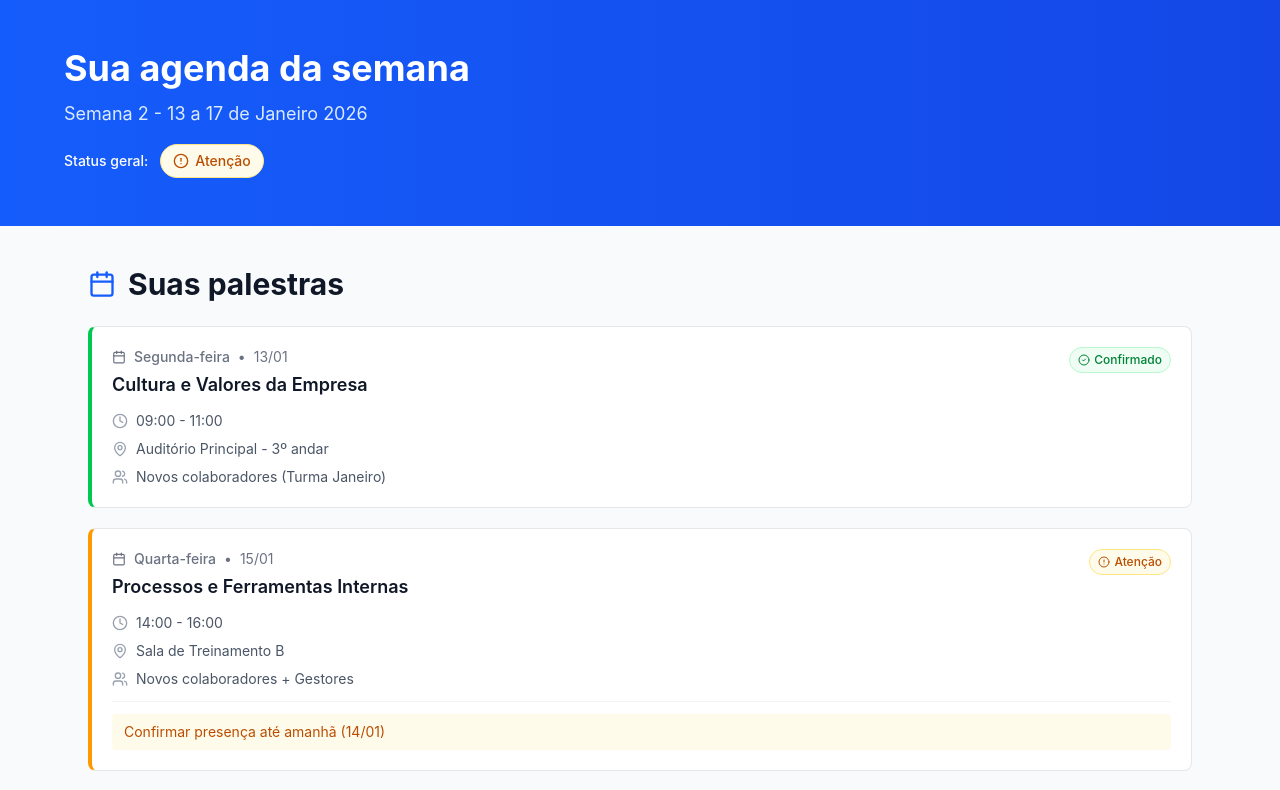
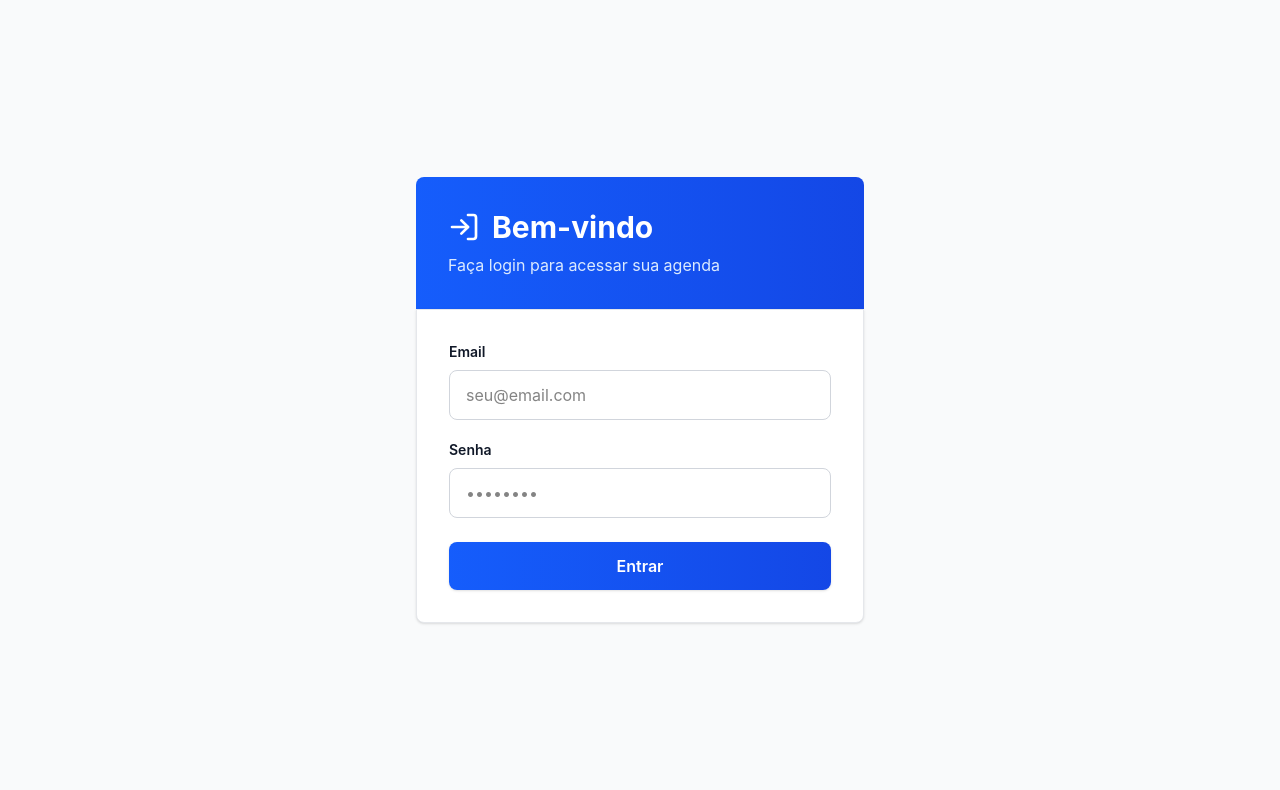
Before and after one commit to Cairo-Carneiro/Week-pag, a React (Vite) app in the folder Frontend/: page / in a window 1280 px wide. Shown: the top 790 px of the page. Built offline with nearby package versions, Linux system fonts and the light colour scheme.

Commit message:
Feat:Corrigido

```diff
--- a/Frontend/package.json
+++ b/Frontend/package.json
@@ -36,8 +36,8 @@
     "@radix-ui/react-slot": "1.1.2",
     "@radix-ui/react-switch": "1.1.3",
     "@radix-ui/react-tabs": "1.1.3",
+    "@radix-ui/react-toggle": "1.1.2",
     "@radix-ui/react-toggle-group": "1.1.2",
-    "@radix-ui/react-toggle": "1.1.2",
     "@radix-ui/react-tooltip": "1.1.8",
     "class-variance-authority": "0.7.1",
     "clsx": "2.1.1",
@@ -55,6 +55,7 @@
     "react-popper": "2.3.0",
     "react-resizable-panels": "2.1.7",
     "react-responsive-masonry": "2.7.1",
+    "react-router-dom": "^7.12.0",
     "react-slick": "0.31.0",
     "recharts": "2.15.2",
     "sonner": "2.0.3",
--- a/Frontend/src/login/login.tsx
+++ b/Frontend/src/login/login.tsx
@@ -1,4 +1,6 @@
 import { useForm } from 'react-hook-form';
+import { useNavigate } from 'react-router-dom';
+import { LogIn } from 'lucide-react';
 
 interface LoginFormData {
     email: string;
@@ -12,15 +14,40 @@ function LoginPage() {
         formState: { errors }
     } = useForm<LoginFormData>();
 
+    const navigate = useNavigate();
+
     const onSubmit = (data: LoginFormData) => {
         console.log(data);
+        navigate('/dashboard');
     };
 
     return (
-        <form onSubmit={handleSubmit(onSubmit)}>
-            <div>
+        <div className="min-h-screen bg-gray-50 flex items-center justify-center px-6">
+            {/* Card de Login */}
+            <div className="w-full max-w-md">
+                {/* Header com gradiente azul */}
+                <div className="bg-gradient-to-r from-blue-600 to-blue-700 text-white py-8 px-8 rounded-t-lg">
+                    <div className="flex items-center gap-3 mb-2">
+                        <LogIn size={32} />
+                        <h1 className="text-3xl font-bold">Bem-vindo</h1>
+                    </div>
+                    <p className="text-blue-100">Faça login para acessar sua agenda</p>
+                </div>
+
+                {/* Formulário */}
+                <form
+                    onSubmit={handleSubmit(onSubmit)}
+                    className="bg-white border border-gray-200 rounded-b-lg p-8 shadow-sm"
+                >
+                    {/* Campo de Email */}
+                    <div className="mb-5">
+                        <label className="block text-sm font-semibold text-gray-900 mb-2">
+                            Email
+                        </label>
                         <input
                             type="email"
+                            className="w-full px-4 py-3 border border-gray-300 rounded-lg focus:outline-none focus:ring-2 focus:ring-blue-600 focus:border-transparent transition-all"
+                            placeholder="seu@email.com"
                             {...register('email', {
                                 required: 'Email é obrigatório',
                                 pattern: {
@@ -30,28 +57,42 @@ function LoginPage() {
                             })}
                         />
                         {errors.email && (
-                    <span className="text-red-500 text-sm">
+                            <span className="text-red-500 text-sm mt-1 block">
                                 {errors.email?.message}
                             </span>
                         )}
                     </div>
 
-            <div>
+                    {/* Campo de Senha */}
+                    <div className="mb-6">
+                        <label className="block text-sm font-semibold text-gray-900 mb-2">
+                            Senha
+                        </label>
                         <input
                             type="password"
+                            className="w-full px-4 py-3 border border-gray-300 rounded-lg focus:outline-none focus:ring-2 focus:ring-blue-600 focus:border-transparent transition-all"
+                            placeholder="••••••••"
                             {...register('password', {
                                 required: 'Senha é obrigatória'
                             })}
                         />
                         {errors.password && (
-                    <span className="text-red-500 text-sm">
+                            <span className="text-red-500 text-sm mt-1 block">
                                 {errors.password?.message}
                             </span>
                         )}
                     </div>
 
-            <button type="submit">Entrar</button>
+                    {/* Botão de Submit */}
+                    <button
+                        type="submit"
+                        className="w-full bg-gradient-to-r from-blue-600 to-blue-700 text-white font-semibold py-3 rounded-lg hover:from-blue-700 hover:to-blue-800 transition-all shadow-sm"
+                    >
+                        Entrar
+                    </button>
                 </form>
+            </div>
+        </div>
     );
 }
 
```
Also changed, not shown: Frontend/src/main.tsx (+5 -5 lines), Frontend/src/routes/index.tsx (added, +16 -0 lines), 1 other file (tests, documents, lock files or other folders). Lines whose indentation alone changed are shown as unchanged.
